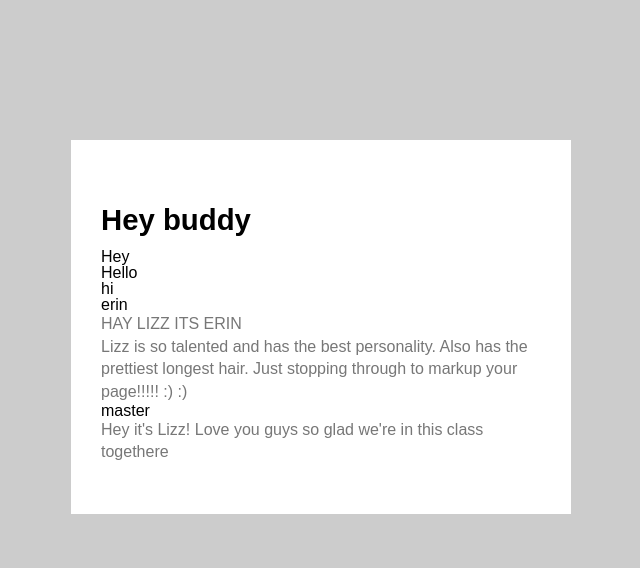
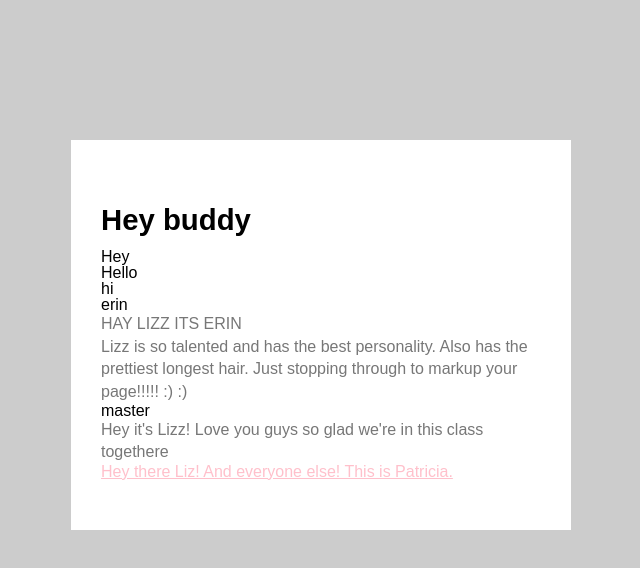
Before and after one commit to patriciamclaurin/wd3-week1-demo-2, a website: page index.html in a window 1280 px wide. Shown: the whole page, without its empty margins (319-959 px from the left). Drawn offline with Linux system fonts and the light colour scheme.

Commit message:
Patricia's Changes!

```diff
--- a/assets/css/main.css
+++ b/assets/css/main.css
@@ -67,4 +67,9 @@ code {
   font-size: 0.8em;
   opacity: 0.1; }
 
+.p {
+  color: pink;
+  text-decoration: underline;
+}
+
 /*# sourceMappingURL=main.css.map */
--- a/index.html
+++ b/index.html
@@ -29,7 +29,10 @@
 
 
  			<p> Hey it's Lizz! Love you guys so glad we're in this class togethere </p>
+
+ 			<h3 class="p"> Hey there Liz! And everyone else! This is Patricia.
 		</div>
+
 
 
 		<script src="assets/js/main.js"></script>
```
